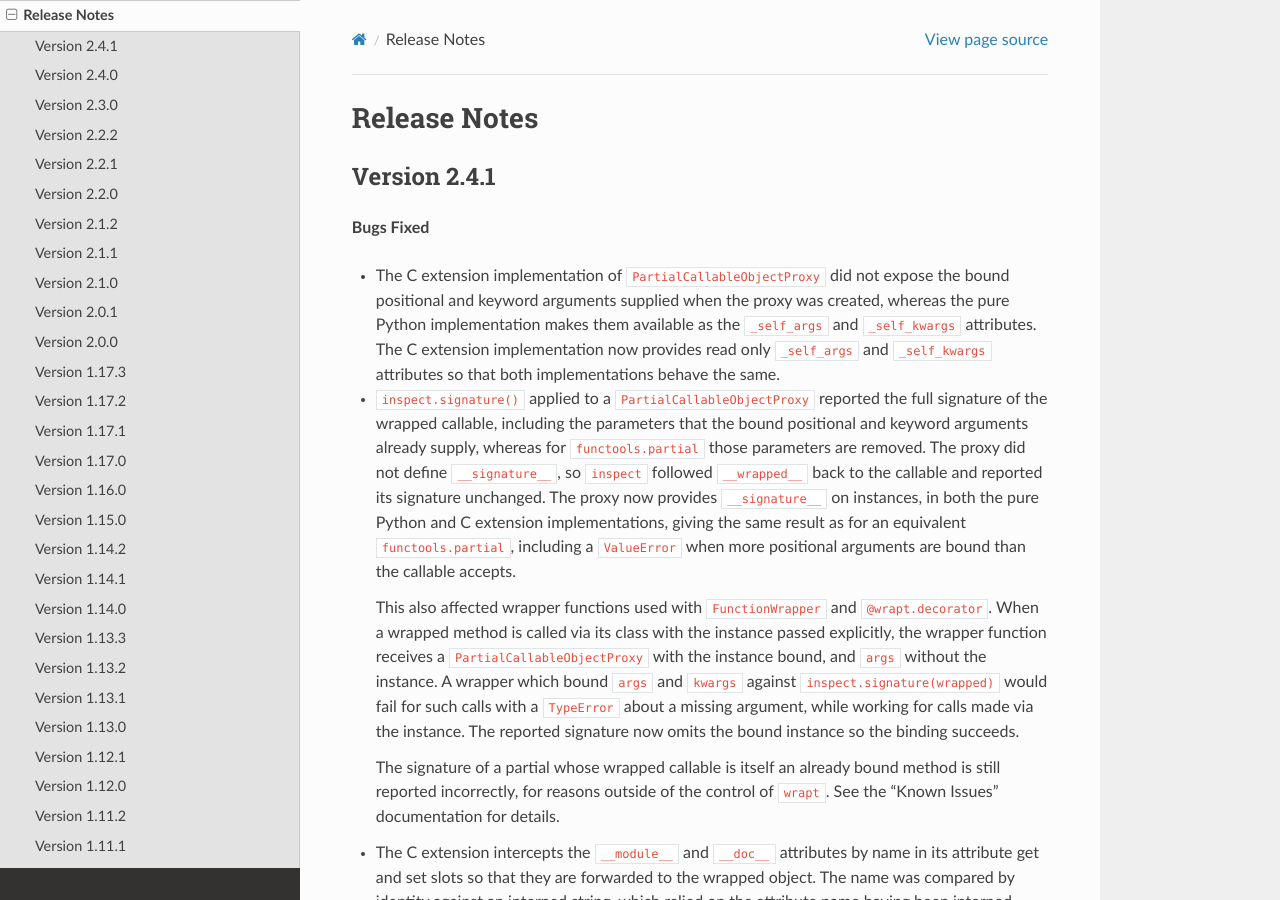
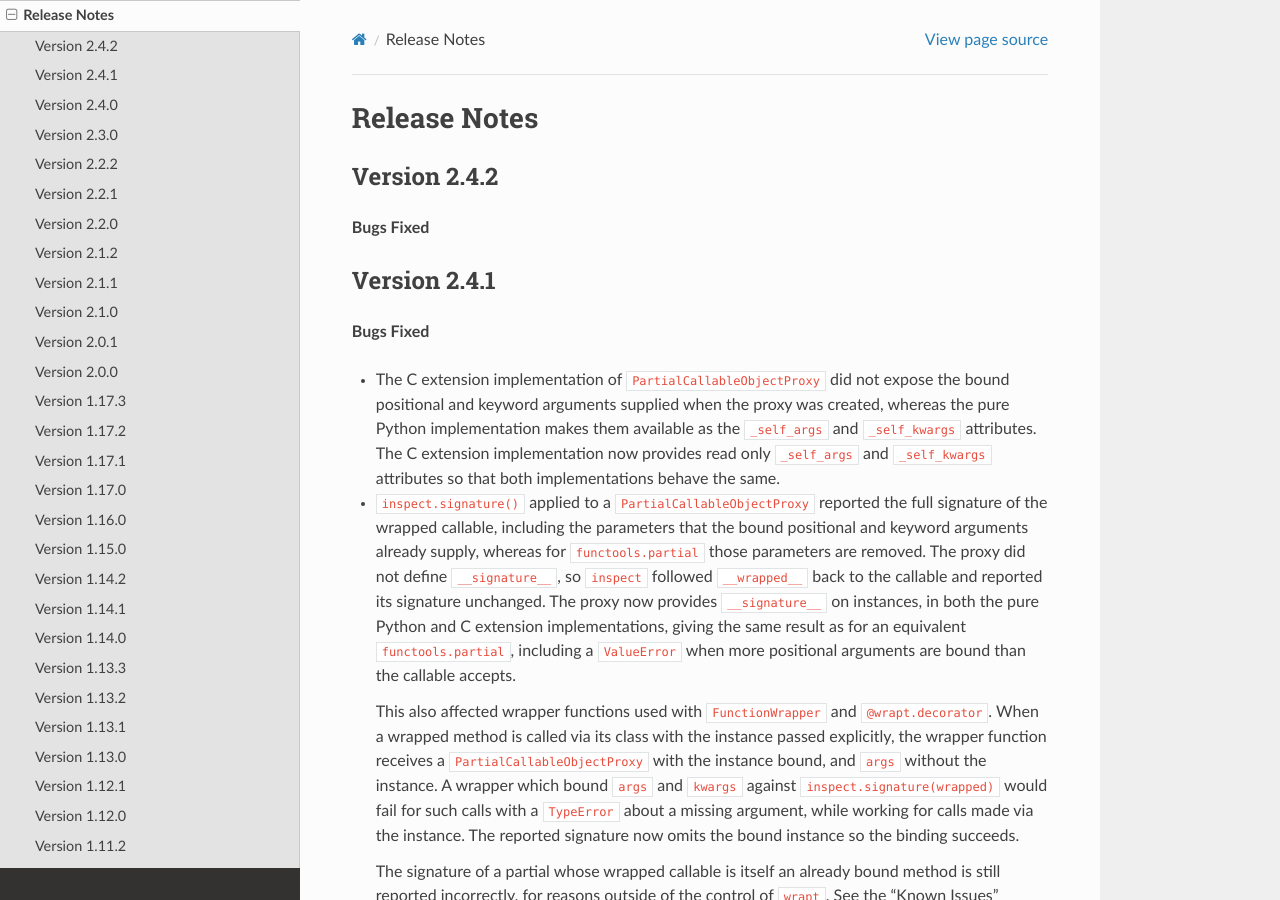
Before and after one commit to GrahamDumpleton/wrapt, a Sphinx documentation site: the page built from docs/changes.rst, in a window 1280 px wide and 900 px high. Built offline with Sphinx 7.4.7 and the Read the Docs theme 3.1.0, drawn with Linux system fonts in a browser that asks for light colours.

Commit message:
Update to 2.4.2rc1.

```diff
--- a/docs/changes.rst
+++ b/docs/changes.rst
@@ -1,5 +1,10 @@
 Release Notes
 =============
+
+Version 2.4.2
+-------------
+
+**Bugs Fixed**
 
 Version 2.4.1
 -------------
--- a/src/wrapt/__init__.py
+++ b/src/wrapt/__init__.py
@@ -13,7 +13,7 @@ def _format_version(parts):
     )
 
 
-__version_info__ = ("2", "4", "1")
+__version_info__ = ("2", "4", "2", "rc1")
 __version__ = _format_version(__version_info__)
 
 from .__wrapt__ import (
```
